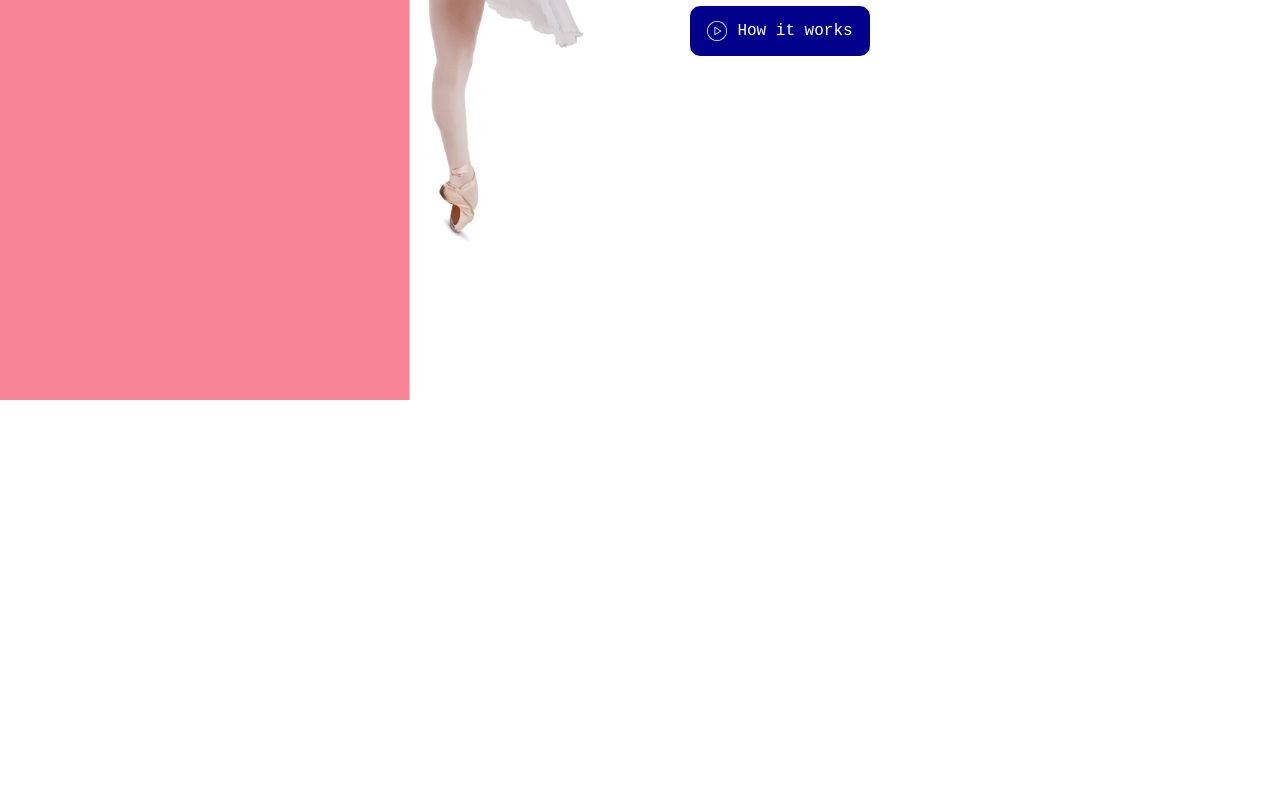
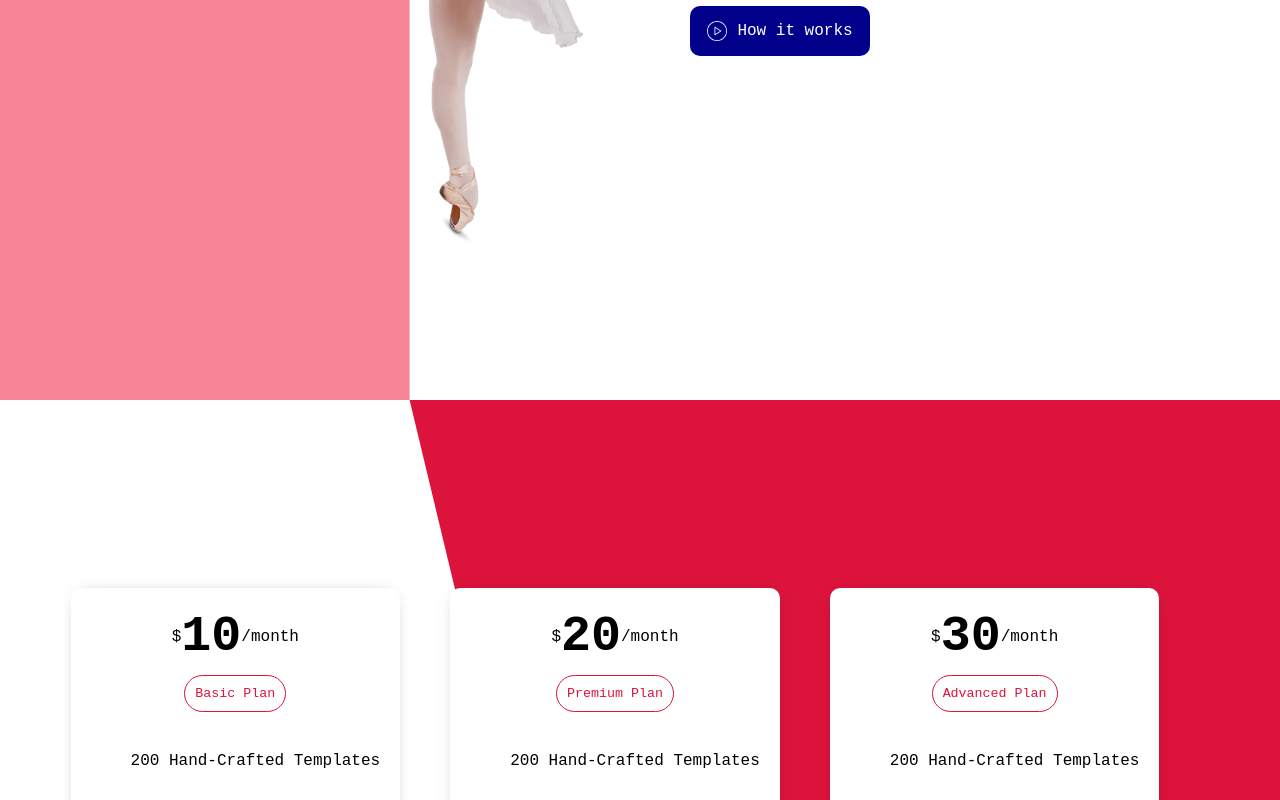
Before and after one commit to marizoo/Agency-website-001, a React (Create React App) app: page / in a window 1280 px wide. Shown: the part 2000-2800 px from the top of the page. Before the commit the page ends 2400 px from the top, so only its background shows below. Built offline with nearby package versions, Linux system fonts and the light colour scheme.

Commit message:
created service page

```diff
--- a/src/App.jsx
+++ b/src/App.jsx
@@ -2,6 +2,7 @@ import styled, { css } from "styled-components";
 import Feature from "./components/Feature";
 import Intro from "./components/Intro";
 import Navbar from "./components/Navbar";
+import Price from "./components/Price";
 import Service from "./components/Service";
 
 const Container = styled.div`
@@ -37,6 +38,12 @@ clip-path: polygon(0% 0%, 32% 0%, 32% 100%, 0% 100%);
 background-color: #f88497;
 `
 
+const PriceShape = styled.div`
+${Shape}
+clip-path: polygon(32% 0%, 100% 0%, 100% 100%, 47% 100%);
+background-color: crimson;
+`
+
 const App = () => {
   return (
     <>
@@ -53,6 +60,10 @@ const App = () => {
       <Service />
       <ServiceShape />
     </Container>
+    <Container>
+      <Price />
+      <PriceShape />
+    </Container>
     </>
     );
 };
--- /dev/null
+++ b/src/components/Price.jsx
@@ -0,0 +1,23 @@
+import React from 'react'
+import styled from 'styled-components'
+import PriceCard from './PriceCard'
+
+const Container = styled.div`
+height: 100%;
+display: flex;
+align-items: center;
+justify-content: center;
+
+`
+
+const Price = () => {
+    return (
+        <Container>
+            <PriceCard price="10" type="Basic"/>
+            <PriceCard price="20" type="Premium"/>
+            <PriceCard price="30" type="Advanced"/>
+        </Container>
+    )
+}
+
+export default Price
--- /dev/null
+++ b/src/components/PriceCard.jsx
@@ -0,0 +1,74 @@
+import React from 'react'
+import styled from 'styled-components'
+
+const Container = styled.div`
+margin-right: 50px;
+padding: 20px;
+-webkit-box-shadow: 0px 0px 17px -11px rgba(0,0,0,0.58);
+box-shadow: 0 0 17px -11px rgba(0,0,0,0.58);
+background-color: white;
+border-radius: 10px;
+display: flex;
+flex-direction: column;
+align-items: center;
+`;
+
+const PriceContainer = styled.div`
+display: flex;
+align-items: center;
+`;
+
+const Price = styled.span`
+font-weight: bold;
+font-size: 50px;
+`;
+
+const Type = styled.button`
+padding: 10px;
+margin: 10px 0;
+border: 1.5px solid crimson;
+color: crimson;
+background-color: white;
+border-radius: 20px;
+`;
+
+const List = styled.ul`
+list-style: none;
+
+`;
+
+const ListItem = styled.li`
+margin: 30px 0;
+`;
+
+const Button = styled.button`
+border: none;
+background-color: darkblue;
+color: white;
+font-size: 16px;
+font-weight: bold;
+padding: 15px;
+border-radius: 10px;
+cursor: pointer;
+`;
+
+
+const PriceCard = ({price, type}) => {
+    return (
+        <Container>
+            <PriceContainer>
+                $<Price>{price}</Price>/month
+            </PriceContainer>
+                <Type>{type} Plan</Type>
+                <List>
+                    <ListItem>200 Hand-Crafted Templates</ListItem>
+                    <ListItem>Exclusive Support</ListItem>
+                    <ListItem>50+ PreBuilt Websites</ListItem>
+                    <ListItem>Premium Plugins</ListItem>
+                </List>
+                <Button>Join Now</Button>
+        </Container>
+    )
+}
+
+export default PriceCard
```
